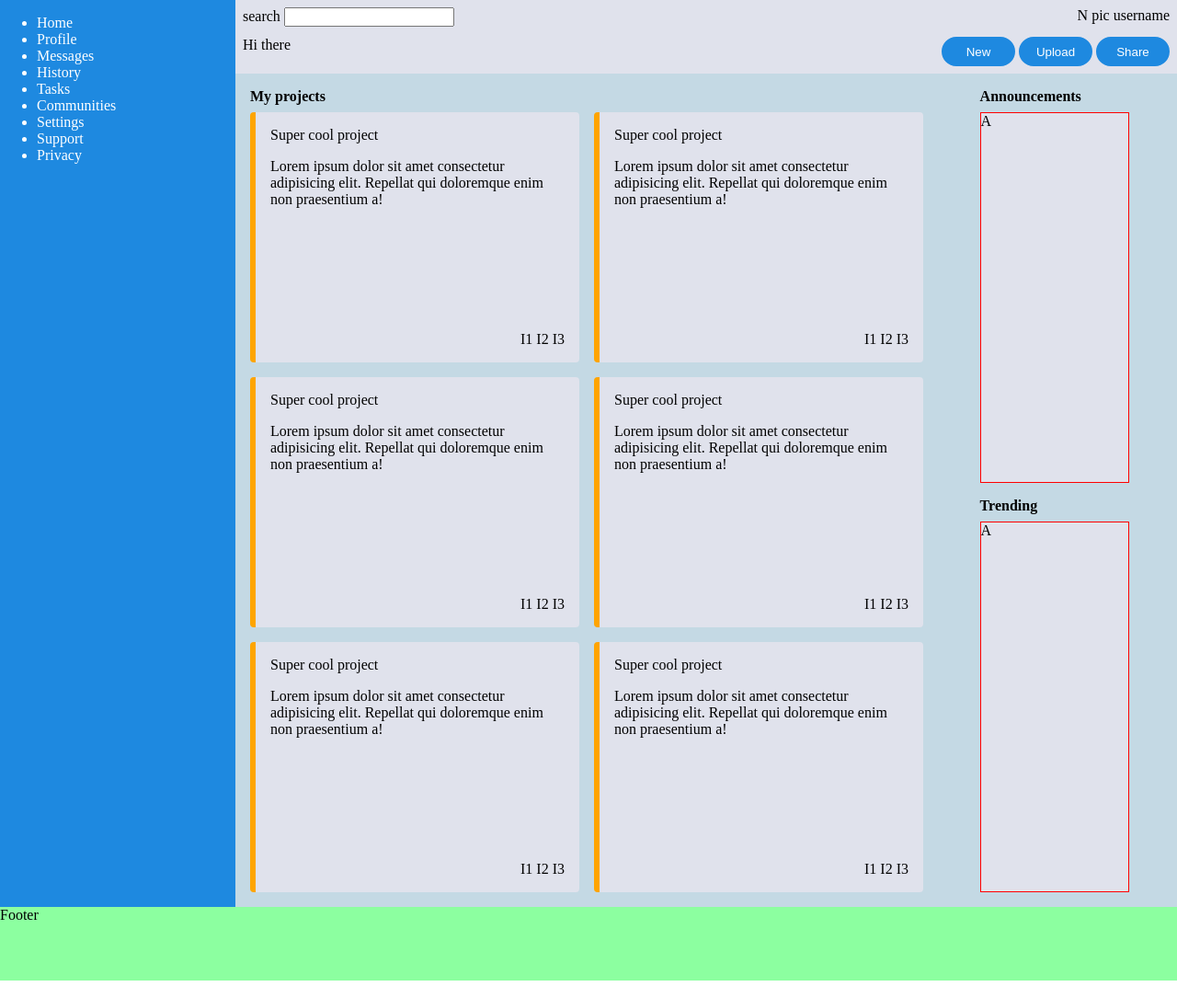
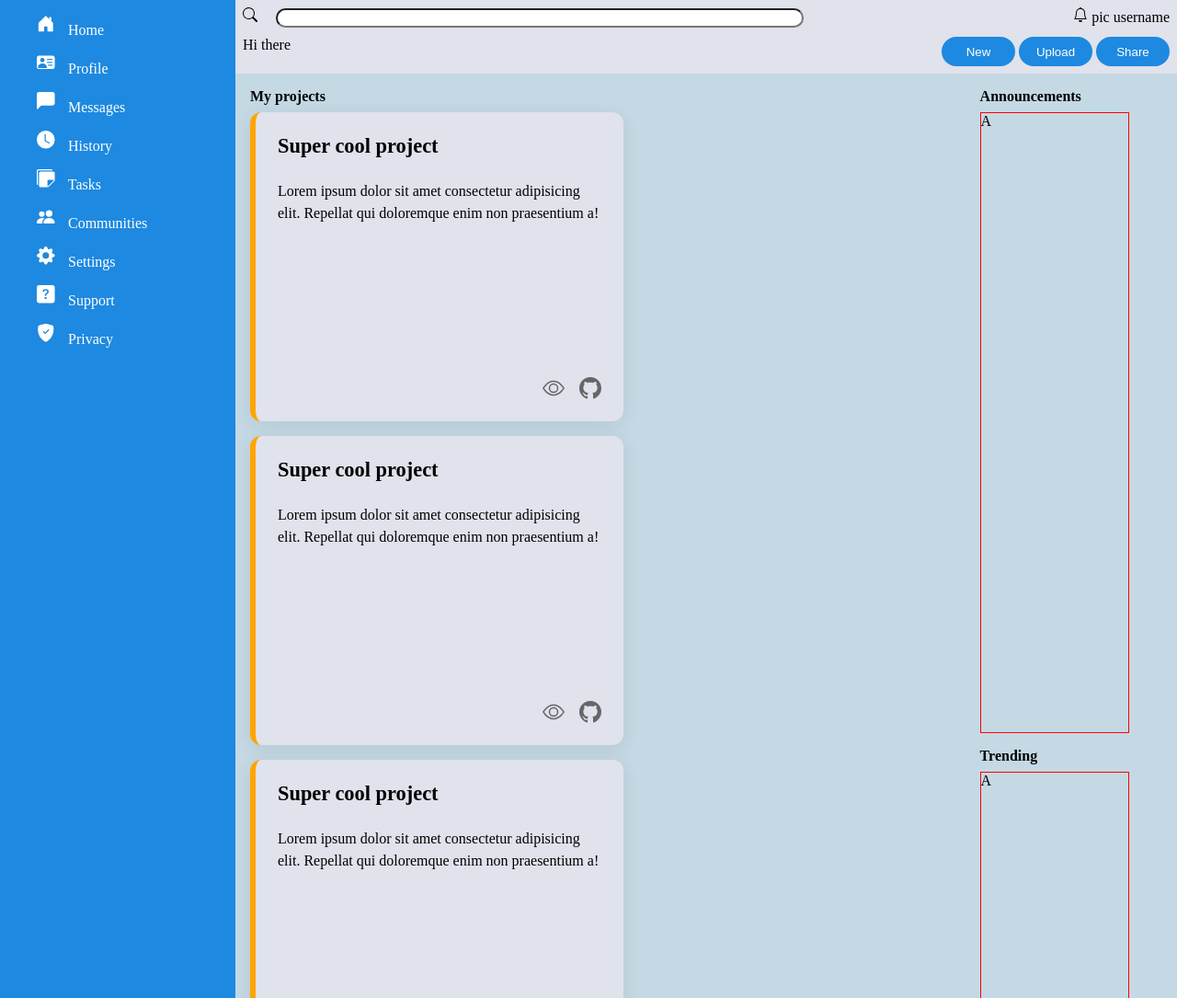
Before and after one commit to TheOdinProjectEmanuel/admin-dashboard, a plain HTML site: page index.html in a window 1280 px wide. Shown: the top 1085 px of the page at 92% size. Drawn offline with Linux system fonts and the light colour scheme.

Commit message:
improve cards look & add js

```diff
--- a/index.html
+++ b/index.html
@@ -39,6 +39,13 @@
         padding: 0.5rem;
       }
 
+      header input {
+        width: 35rem;
+        margin-left: 1rem;
+        padding-left: 8px;
+        border-radius: 1rem;
+      }
+
       header button {
         color: #ffffff;
         width: 5rem;
@@ -49,10 +56,19 @@
         cursor: pointer;
       }
 
-      #page > nav {
+      #navbar {
         grid-area: nav;
         background-color: var(--primary);
         color: #ffffff;
+      }
+
+      #navbar li {
+        margin-top: 1rem;
+        list-style-type: none;
+      }
+
+      li > svg {
+        margin-right: 0.5rem;
       }
 
       #page > main {
@@ -69,22 +85,58 @@
         gap: 1rem;
       }
 
-      .card {
-        background-color: var(--secondary-bg);
-      }
-
       #dashboard .card {
         display: flex;
         flex-direction: column;
-        width: 20rem;
-        height: 15rem;
-        padding: 1rem;
+        justify-content: space-between;
+        width: 22rem;
+        height: 18rem;
+        padding: 1.5rem;
+        background: var(--secondary-bg);
         border-left: 6px solid orange;
-        border-radius: 4px;
+        border-radius: 12px;
+        box-shadow: 0 4px 20px rgba(0, 0, 0, 0.08);
+        transition: transform 0.3s ease, box-shadow 0.3s ease;
+        overflow: hidden;
       }
 
-      #dashboard .card .icon-container {
-        margin: auto 0 0 auto;
+      #dashboard .card:hover {
+        transform: translateY(-5px);
+        box-shadow: 0 8px 30px rgba(0, 0, 0, 0.12);
+      }
+
+      #dashboard .card span {
+        font-size: 1.4rem;
+        font-weight: 600;
+        color: var(--primary-text);
+        margin-bottom: 0.5rem;
+      }
+
+      #dashboard .card p {
+        font-size: 1rem;
+        color: var(--secondary-text);
+        line-height: 1.5;
+        flex-grow: 1;
+      }
+
+      #dashboard .card .actions {
+        display: flex;
+        align-items: center;
+        justify-content: flex-end;
+        margin-top: 1rem;
+      }
+
+      #dashboard .card .actions svg {
+        width: 24px;
+        height: 24px;
+        color: var(--icon-color, #666);
+        margin-left: 1rem;
+        cursor: pointer;
+        transition: color 0.3s ease;
+      }
+
+      #dashboard .card .actions svg:hover {
+        color: orange;
       }
 
       main > aside {
@@ -122,16 +174,42 @@
         flex-direction: column;
       }
     </style>
+    <script defer src="index.js"></script>
   </head>
   <body>
     <div id="page">
       <header>
         <div class="flex-space-between">
           <span>
-            search
+            <svg
+              xmlns="http://www.w3.org/2000/svg"
+              width="16"
+              height="16"
+              fill="currentColor"
+              class="bi bi-search"
+              viewBox="0 0 16 16"
+            >
+              <path
+                d="M11.742 10.344a6.5 6.5 0 1 0-1.397 1.398h-.001q.044.06.098.115l3.85 3.85a1 1 0 0 0 1.415-1.414l-3.85-3.85a1 1 0 0 0-.115-.1zM12 6.5a5.5 5.5 0 1 1-11 0 5.5 5.5 0 0 1 11 0"
+              />
+            </svg>
             <input type="text" />
           </span>
-          <span> N pic username </span>
+          <span>
+            <svg
+              xmlns="http://www.w3.org/2000/svg"
+              width="16"
+              height="16"
+              fill="currentColor"
+              class="bi bi-bell"
+              viewBox="0 0 16 16"
+            >
+              <path
+                d="M8 16a2 2 0 0 0 2-2H6a2 2 0 0 0 2 2M8 1.918l-.797.161A4 4 0 0 0 4 6c0 .628-.134 2.197-.459 3.742-.16.767-.376 1.566-.663 2.258h10.244c-.287-.692-.502-1.49-.663-2.258C12.134 8.197 12 6.628 12 6a4 4 0 0 0-3.203-3.92zM14.22 12c.223.447.481.801.78 1H1c.299-.199.557-.553.78-1C2.68 10.2 3 6.88 3 6c0-2.42 1.72-4.44 4.005-4.901a1 1 0 1 1 1.99 0A5 5 0 0 1 13 6c0 .88.32 4.2 1.22 6"
+              />
+            </svg>
+            pic username
+          </span>
         </div>
         <div>
           <div class="flex-space-between">
@@ -144,72 +222,11 @@
           </div>
         </div>
       </header>
-      <nav>
-        <ul>
-          <li>Home</li>
-          <li>Profile</li>
-          <li>Messages</li>
-          <li>History</li>
-          <li>Tasks</li>
-          <li>Communities</li>
-          <li>Settings</li>
-          <li>Support</li>
-          <li>Privacy</li>
-        </ul>
-      </nav>
+      <nav id="navbar"></nav>
       <main>
         <div>
           <h4>My projects</h4>
-          <div id="dashboard">
-            <div class="card">
-              <span>Super cool project</span>
-              <p>
-                Lorem ipsum dolor sit amet consectetur adipisicing elit.
-                Repellat qui doloremque enim non praesentium a!
-              </p>
-              <div class="icon-container">I1 I2 I3</div>
-            </div>
-            <div class="card">
-              <span>Super cool project</span>
-              <p>
-                Lorem ipsum dolor sit amet consectetur adipisicing elit.
-                Repellat qui doloremque enim non praesentium a!
-              </p>
-              <div class="icon-container">I1 I2 I3</div>
-            </div>
-            <div class="card">
-              <span>Super cool project</span>
-              <p>
-                Lorem ipsum dolor sit amet consectetur adipisicing elit.
-                Repellat qui doloremque enim non praesentium a!
-              </p>
-              <div class="icon-container">I1 I2 I3</div>
-            </div>
-            <div class="card">
-              <span>Super cool project</span>
-              <p>
-                Lorem ipsum dolor sit amet consectetur adipisicing elit.
-                Repellat qui doloremque enim non praesentium a!
-              </p>
-              <div class="icon-container">I1 I2 I3</div>
-            </div>
-            <div class="card">
-              <span>Super cool project</span>
-              <p>
-                Lorem ipsum dolor sit amet consectetur adipisicing elit.
-                Repellat qui doloremque enim non praesentium a!
-              </p>
-              <div class="icon-container">I1 I2 I3</div>
-            </div>
-            <div class="card">
-              <span>Super cool project</span>
-              <p>
-                Lorem ipsum dolor sit amet consectetur adipisicing elit.
-                Repellat qui doloremque enim non praesentium a!
-              </p>
-              <div class="icon-container">I1 I2 I3</div>
-            </div>
-          </div>
+          <div id="dashboard"></div>
         </div>
         <aside>
           <div id="up" class="flex-column">
--- /dev/null
+++ b/index.js
@@ -0,0 +1,180 @@
+const nav = document.querySelector("#navbar");
+const dashboard = document.querySelector("#dashboard");
+
+const CONFIG = {
+  svgWidth: 22,
+  svgHeight: 22,
+};
+
+const navElements = [
+  {
+    title: "Home",
+    icon: "house-door-fill",
+    svgPath:
+      '<path d="M6.5 14.5v-3.505c0-.245.25-.495.5-.495h2c.25 0 .5.25.5.5v3.5a.5.5 0 0 0 .5.5h4a.5.5 0 0 0 .5-.5v-7a.5.5 0 0 0-.146-.354L13 5.793V2.5a.5.5 0 0 0-.5-.5h-1a.5.5 0 0 0-.5.5v1.293L8.354 1.146a.5.5 0 0 0-.708 0l-6 6A.5.5 0 0 0 1.5 7.5v7a.5.5 0 0 0 .5.5h4a.5.5 0 0 0 .5-.5"/>',
+  },
+  {
+    title: "Profile",
+    icon: "person-vcard-fill",
+    svgPath:
+      '<path d="M0 4a2 2 0 0 1 2-2h12a2 2 0 0 1 2 2v8a2 2 0 0 1-2 2H2a2 2 0 0 1-2-2zm9 1.5a.5.5 0 0 0 .5.5h4a.5.5 0 0 0 0-1h-4a.5.5 0 0 0-.5.5M9 8a.5.5 0 0 0 .5.5h4a.5.5 0 0 0 0-1h-4A.5.5 0 0 0 9 8m1 2.5a.5.5 0 0 0 .5.5h3a.5.5 0 0 0 0-1h-3a.5.5 0 0 0-.5.5m-1 2C9 10.567 7.21 9 5 9c-2.086 0-3.8 1.398-3.984 3.181A1 1 0 0 0 2 13h6.96q.04-.245.04-.5M7 6a2 2 0 1 0-4 0 2 2 0 0 0 4 0"/>',
+  },
+  {
+    title: "Messages",
+    icon: "chat-left-fill",
+    svgPath:
+      '<path d="M2 0a2 2 0 0 0-2 2v12.793a.5.5 0 0 0 .854.353l2.853-2.853A1 1 0 0 1 4.414 12H14a2 2 0 0 0 2-2V2a2 2 0 0 0-2-2z"/>',
+  },
+  {
+    title: "History",
+    icon: "clock-fill",
+    svgPath:
+      '<path d="M16 8A8 8 0 1 1 0 8a8 8 0 0 1 16 0M8 3.5a.5.5 0 0 0-1 0V9a.5.5 0 0 0 .252.434l3.5 2a.5.5 0 0 0 .496-.868L8 8.71z"/>',
+  },
+  {
+    title: "Tasks",
+    icon: "stickies-fill",
+    svgPath: `
+        <path d="M0 1.5V13a1 1 0 0 0 1 1V1.5a.5.5 0 0 1 .5-.5H14a1 1 0 0 0-1-1H1.5A1.5 1.5 0 0 0 0 1.5"/>
+        <path d="M3.5 2A1.5 1.5 0 0 0 2 3.5v11A1.5 1.5 0 0 0 3.5 16h6.086a1.5 1.5 0 0 0 1.06-.44l4.915-4.914A1.5 1.5 0 0 0 16 9.586V3.5A1.5 1.5 0 0 0 14.5 2zm6 8.5a1 1 0 0 1 1-1h4.396a.25.25 0 0 1 .177.427l-5.146 5.146a.25.25 0 0 1-.427-.177z"/>
+    `,
+  },
+  {
+    title: "Communities",
+    icon: "people-fill",
+    svgPath:
+      '<path d="M7 14s-1 0-1-1 1-4 5-4 5 3 5 4-1 1-1 1zm4-6a3 3 0 1 0 0-6 3 3 0 0 0 0 6m-5.784 6A2.24 2.24 0 0 1 5 13c0-1.355.68-2.75 1.936-3.72A6.3 6.3 0 0 0 5 9c-4 0-5 3-5 4s1 1 1 1zM4.5 8a2.5 2.5 0 1 0 0-5 2.5 2.5 0 0 0 0 5"/>',
+  },
+  {
+    title: "Settings",
+    icon: "gear-fill",
+    svgPath:
+      '<path d="M9.405 1.05c-.413-1.4-2.397-1.4-2.81 0l-.1.34a1.464 1.464 0 0 1-2.105.872l-.31-.17c-1.283-.698-2.686.705-1.987 1.987l.169.311c.446.82.023 1.841-.872 2.105l-.34.1c-1.4.413-1.4 2.397 0 2.81l.34.1a1.464 1.464 0 0 1 .872 2.105l-.17.31c-.698 1.283.705 2.686 1.987 1.987l.311-.169a1.464 1.464 0 0 1 2.105.872l.1.34c.413 1.4 2.397 1.4 2.81 0l.1-.34a1.464 1.464 0 0 1 2.105-.872l.31.17c1.283.698 2.686-.705 1.987-1.987l-.169-.311a1.464 1.464 0 0 1 .872-2.105l.34-.1c1.4-.413 1.4-2.397 0-2.81l-.34-.1a1.464 1.464 0 0 1-.872-2.105l.17-.31c.698-1.283-.705-2.686-1.987-1.987l-.311.169a1.464 1.464 0 0 1-2.105-.872zM8 10.93a2.929 2.929 0 1 1 0-5.86 2.929 2.929 0 0 1 0 5.858z"/>',
+  },
+  {
+    title: "Support",
+    icon: "question-square-fill",
+    svgPath:
+      '<path d="M2 0a2 2 0 0 0-2 2v12a2 2 0 0 0 2 2h12a2 2 0 0 0 2-2V2a2 2 0 0 0-2-2zm3.496 6.033a.237.237 0 0 1-.24-.247C5.35 4.091 6.737 3.5 8.005 3.5c1.396 0 2.672.73 2.672 2.24 0 1.08-.635 1.594-1.244 2.057-.737.559-1.01.768-1.01 1.486v.105a.25.25 0 0 1-.25.25h-.81a.25.25 0 0 1-.25-.246l-.004-.217c-.038-.927.495-1.498 1.168-1.987.59-.444.965-.736.965-1.371 0-.825-.628-1.168-1.314-1.168-.803 0-1.253.478-1.342 1.134-.018.137-.128.25-.266.25h-.825zm2.325 6.443c-.584 0-1.009-.394-1.009-.927 0-.552.425-.94 1.01-.94.609 0 1.028.388 1.028.94 0 .533-.42.927-1.029.927"/>',
+  },
+  {
+    title: "Privacy",
+    icon: "shield-fill-check",
+    svgPath:
+      '<path fill-rule="evenodd" d="M8 0c-.69 0-1.843.265-2.928.56-1.11.3-2.229.655-2.887.87a1.54 1.54 0 0 0-1.044 1.262c-.596 4.477.787 7.795 2.465 9.99a11.8 11.8 0 0 0 2.517 2.453c.386.273.744.482 1.048.625.28.132.581.24.829.24s.548-.108.829-.24a7 7 0 0 0 1.048-.625 11.8 11.8 0 0 0 2.517-2.453c1.678-2.195 3.061-5.513 2.465-9.99a1.54 1.54 0 0 0-1.044-1.263 63 63 0 0 0-2.887-.87C9.843.266 8.69 0 8 0m2.146 5.146a.5.5 0 0 1 .708.708l-3 3a.5.5 0 0 1-.708 0l-1.5-1.5a.5.5 0 1 1 .708-.708L7.5 7.793z"/>',
+  },
+];
+
+const dashboardElements = [
+  {
+    title: "Super cool project",
+    description:
+      "Lorem ipsum dolor sit amet consectetur adipisicing elit. Repellat qui doloremque enim non praesentium a!",
+    actions: {
+      projectLink: "project1",
+      githubLink: "repo1",
+    },
+  },
+  {
+    title: "Super cool project",
+    description:
+      "Lorem ipsum dolor sit amet consectetur adipisicing elit. Repellat qui doloremque enim non praesentium a!",
+    actions: {
+      projectLink: "project2",
+      githubLink: "repo2",
+    },
+  },
+  {
+    title: "Super cool project",
+    description:
+      "Lorem ipsum dolor sit amet consectetur adipisicing elit. Repellat qui doloremque enim non praesentium a!",
+    actions: {
+      projectLink: "project3",
+      githubLink: "repo3",
+    },
+  },
+  {
+    title: "Super cool project",
+    description:
+      "Lorem ipsum dolor sit amet consectetur adipisicing elit. Repellat qui doloremque enim non praesentium a!",
+    actions: {
+      projectLink: "project4",
+      githubLink: "repo4",
+    },
+  },
+];
+
+renderNavElements();
+renderDashboardElements();
+
+function renderNavElements() {
+  const ul = document.createElement("ul");
+  nav.appendChild(ul);
+
+  for (const item of navElements) {
+    const li = document.createElement("li");
+    li.innerHTML = `
+        <svg xmlns="http://www.w3.org/2000/svg" width="${CONFIG.svgWidth}" height="${CONFIG.svgHeight}" fill="currentColor" class="bi bi-${item.icon}" viewBox="0 0 18 18">
+            ${item.svgPath}
+        </svg>
+    `;
+    li.insertAdjacentHTML("beforeend", item.title);
+    ul.appendChild(li);
+  }
+}
+
+function renderDashboardElements() {
+  for (const item of dashboardElements) {
+    const card = document.createElement("div");
+    card.className = "card";
+
+    const title = document.createElement("span");
+    title.innerHTML = item.title;
+    card.appendChild(title);
+
+    const description = document.createElement("p");
+    description.innerHTML = item.description;
+    card.appendChild(description);
+
+    const actions = document.createElement("div");
+    actions.className = "actions";
+    actions.innerHTML = `
+    <svg
+        xmlns="http://www.w3.org/2000/svg"
+        width="16"
+        height="16"
+        fill="currentColor"
+        viewbox="0 0 16 16"
+        class="bi bi-eye"
+        onclick="handleClick('${item.actions.projectLink}')"
+    >
+        <path
+        d="M16 8s-3-5.5-8-5.5S0 8 0 8s3 5.5 8 5.5S16 8 16 8M1.173 8a13 13 0 0 1 1.66-2.043C4.12 4.668 5.88 3.5 8 3.5s3.879 1.168 5.168 2.457A13 13 0 0 1 14.828 8q-.086.13-.195.288c-.335.48-.83 1.12-1.465 1.755C11.879 11.332 10.119 12.5 8 12.5s-3.879-1.168-5.168-2.457A13 13 0 0 1 1.172 8z"
+        />
+        <path
+        d="M8 5.5a2.5 2.5 0 1 0 0 5 2.5 2.5 0 0 0 0-5M4.5 8a3.5 3.5 0 1 1 7 0 3.5 3.5 0 0 1-7 0"
+        />
+    </svg>
+    <svg
+        xmlns="http://www.w3.org/2000/svg"
+        width="16"
+        height="16"
+        fill="currentColor"
+        viewbox="0 0 16 16"
+        class="bi bi-github"
+        onclick="handleClick('${item.actions.githubLink}')"
+    >
+        <path
+        d="M8 0C3.58 0 0 3.58 0 8c0 3.54 2.29 6.53 5.47 7.59.4.07.55-.17.55-.38 0-.19-.01-.82-.01-1.49-2.01.37-2.53-.49-2.69-.94-.09-.23-.48-.94-.82-1.13-.28-.15-.68-.52-.01-.53.63-.01 1.08.58 1.23.82.72 1.21 1.87.87 2.33.66.07-.52.28-.87.51-1.07-1.78-.2-3.64-.89-3.64-3.95 0-.87.31-1.59.82-2.15-.08-.2-.36-1.02.08-2.12 0 0 .67-.21 2.2.82.64-.18 1.32-.27 2-.27s1.36.09 2 .27c1.53-1.04 2.2-.82 2.2-.82.44 1.1.16 1.92.08 2.12.51.56.82 1.27.82 2.15 0 3.07-1.87 3.75-3.65 3.95.29.25.54.73.54 1.48 0 1.07-.01 1.93-.01 2.2 0 .21.15.46.55.38A8.01 8.01 0 0 0 16 8c0-4.42-3.58-8-8-8"
+        ></path>
+    </svg>
+    `;
+
+    card.appendChild(actions);
+    dashboard.appendChild(card);
+  }
+}
+
+function handleClick(link) {
+  console.log(link);
+}
```
